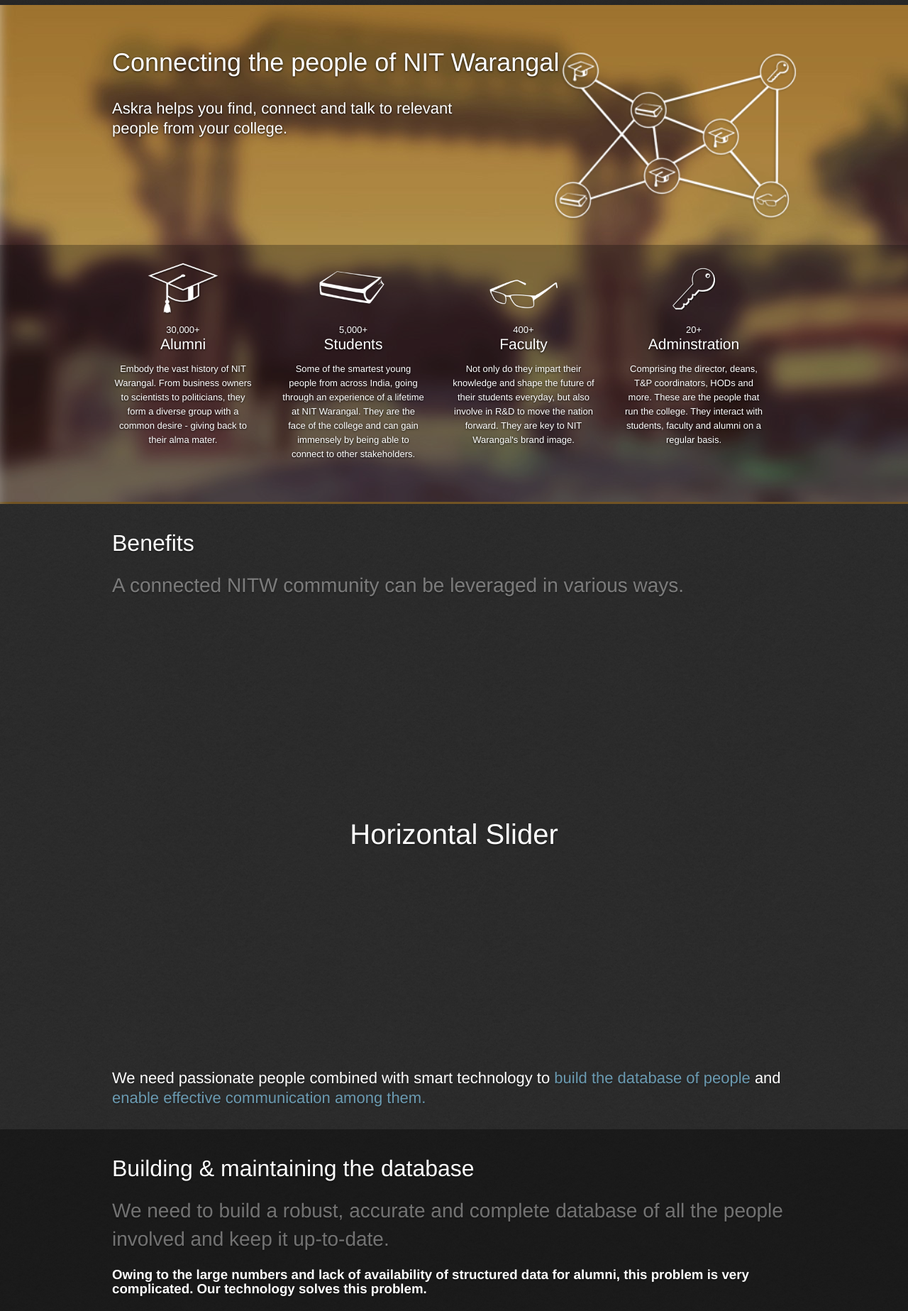
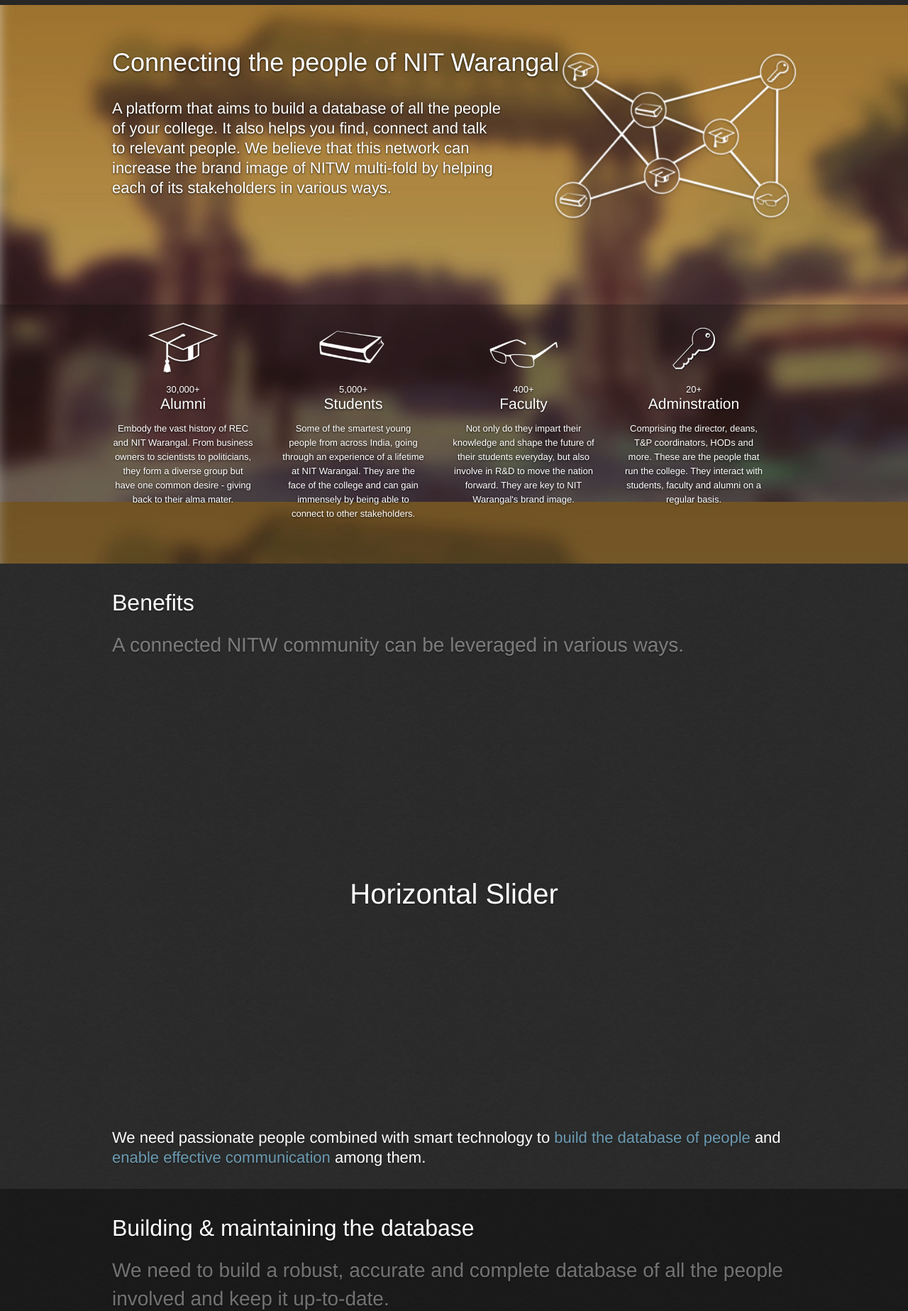
Before and after one commit to sriharimaneru/askra-repo, a Django app: template src/askra/templates/index.html in a window 1280 px wide. Shown: the part 93-1940 px from the top of the page at 71% size. Run offline with Django 3.2, Linux system fonts and the light colour scheme; the template is opened without the code that fills it, so the values that code supplies are empty; parts of the project's set-up code (start-up, migrations or seed data) failed here and were passed over.

Commit message:
Refined some of the content on the page

```diff
--- a/src/askra/templates/index.html
+++ b/src/askra/templates/index.html
@@ -47,7 +47,7 @@ $(function(){
           		Connecting the people of NIT Warangal
         	</h2>
         	<p class="home-section-description" id="intro-header-tagline">
-          		Askra helps you find, connect and talk to relevant people from your college.
+          		A platform that aims to build a database of all the people of your college. It also helps you find, connect and talk to relevant people. We believe that this network can increase the brand image of NITW multi-fold by helping each of its stakeholders in various ways.
         	</p>
       </div>
       <img id="stakeholder-infographic" src="{{STATIC_URL}}/img/infographics.png"/>
@@ -58,7 +58,7 @@ $(function(){
         <img class="stake-holder-image" src="{{STATIC_URL}}img/hat.png" width="100px" height="100px" />
         <p class="stake-holder-number">30,000+</p>
         <p class="stake-holder-title">Alumni</p>
-        <p class="stake-holder-description">Embody the vast history of NIT Warangal. From business owners to scientists to politicians, they form a diverse group with a common desire - giving back to their alma mater.</p>
+        <p class="stake-holder-description">Embody the vast history of REC and NIT Warangal. From business owners to scientists to politicians, they form a diverse group but have one common desire - giving back to their alma mater.</p>
       </div>
       <div class="stake-holder left">
         <img class="stake-holder-image" src="{{STATIC_URL}}img/book_new.png" width="100px" height="100px" />
@@ -87,7 +87,7 @@ $(function(){
     <h2 class="section-title">Benefits</h2>
     <h2 class="section-subtitle">A connected NITW community can be leveraged in various ways.</h2>
     <p style="padding-top:300px; padding-bottom:300px; font-size:40px; text-align:center; margin:0px;"; >Horizontal Slider</p>
-    <p class="continuation-text">We need passionate people combined with smart technology to <span>build the database of people</span> and <span>enable effective communication among them.</span></p>
+    <p class="continuation-text">We need passionate people combined with smart technology to <span>build the database of people</span> and <span>enable effective communication</span> among them.</p>
   </div>
 </div>
 <div id="data-building">
@@ -139,6 +139,7 @@ $(function(){
         </ul>
       </ul>
     </div>
+    <h3>Accurate student, faculty and admin data is available with college and will be regularly updated by the chosen data admins.</h3>
   </div>
   <img id= "facebook-band" class="cB" src="{{STATIC_URL}}img/facebook_band.jpg">
 </div>
@@ -152,7 +153,7 @@ $(function(){
           <img src="{{STATIC_URL}}img/search.png">
           <h2 class="section-subtitle">Search and Filter</h2>
         </div>
-        <p>Search people based on name, year of graduation, branch, roll number, company, designation, higher education and many more criteria. Our intelligent widgets help you further filter down results of your search and get to the right people as quickly as possible. Our search bar suggests what you might be looking to search as you start typing in. For example, you can search for all alumni who have graduated from NIT Warangal in 1999 and pursued Masters from Stanford University in one search.</p>
+        <p>Search people based on name, year of graduation, branch, roll number, company, designation, higher education and many more criteria. Our intelligent widgets help you further filter down results of your search and get to the right people as quickly as possible. Our search bar suggests what you might be looking for as soon you start typing in. For example, you can search for all alumni who have graduated from NIT Warangal in 1999 and pursued Masters from Stanford University in one search.</p>
         <img src="{{STATIC_URL}}img/extra_sharing.jpg">
       </div>
       <div class="communication-feature left">
@@ -168,7 +169,7 @@ $(function(){
           <img src="{{STATIC_URL}}img/privacy.png" />
           <h2 class="section-subtitle">Privacy</h2>
         </div>
-        <p>We understand your profile information is valuable and keep most of your information private by default. You can choose who views what part of your profile conveniently. All the data in our system is secured using industry standard security protocols just so you can sleep peacefully and know nobody without the right authority gets access to you. For example, you can choose to make your email ID visible to all alumni but mobile number visible only to your classmates.</p>
+        <p>We understand your profile information is valuable and keep most of it private by default. You can choose who views what part of your profile conveniently. All the data in our system is secured using industry standard security protocols just so you can stay assured that nobody without the right authority gets access to you. For example, you can choose to make your email ID visible to all alumni but mobile number visible only to your classmates.</p>
       </div>
       <div class="communication-feature left">
         <div class="communication-feature-title">
```
